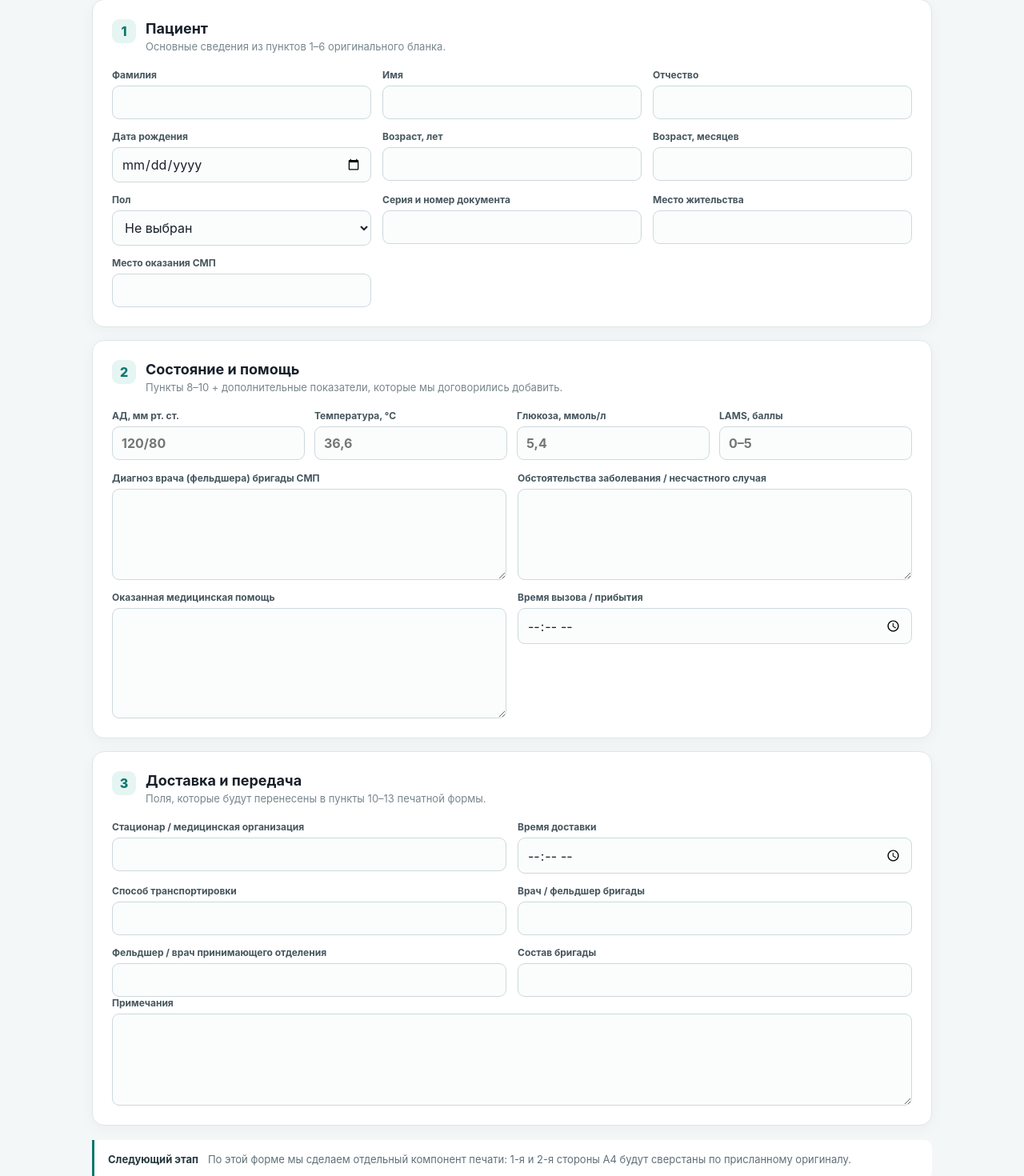
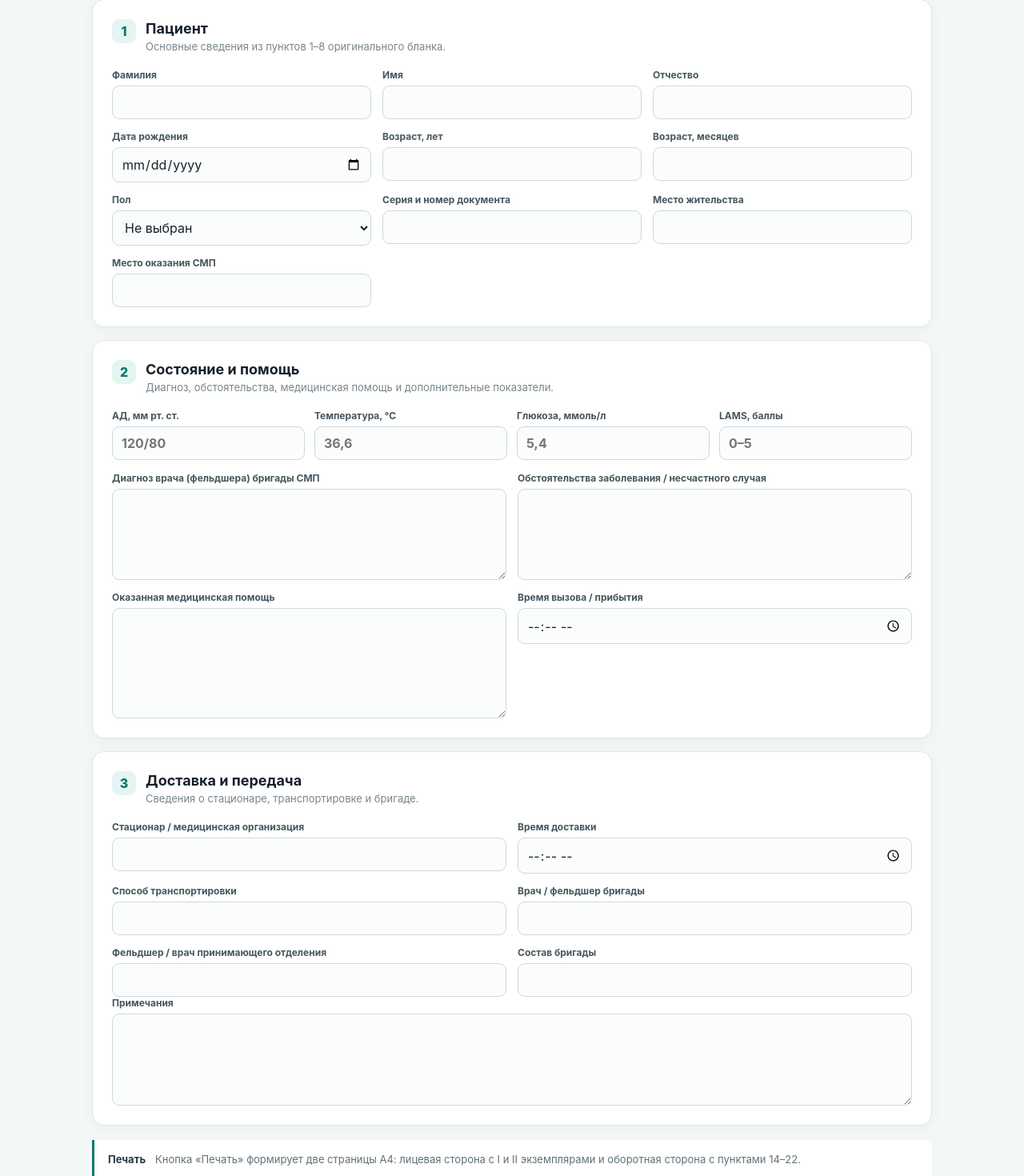
Before and after one commit to adamant1990/Smp-sheet, a React (Vite) app: page / in a window 1280 px wide. Shown: the part 254-1724 px from the top of the page at 80% size. Built offline with nearby package versions, Linux system fonts and the light colour scheme.

Commit message:
Подключена печатная версия сопроводительного листа А4

```diff
--- a/src/App.jsx
+++ b/src/App.jsx
@@ -1,141 +1,47 @@
 import { useMemo, useState } from 'react';
 import { ClipboardList, Printer, RotateCcw, Stethoscope } from 'lucide-react';
+import PrintSheet from './components/PrintSheet';
 
 const initialForm = {
-  surname: '',
-  name: '',
-  patronymic: '',
-  birthDate: '',
-  ageYears: '',
-  ageMonths: '',
-  sex: '',
-  document: '',
-  address: '',
-  scene: '',
-  diagnosis: '',
-  circumstances: '',
-  callTime: '',
-  help: '',
-  bloodPressure: '',
-  temperature: '',
-  glucose: '',
-  lams: '',
-  hospital: '',
-  deliveryTime: '',
-  transport: '',
-  stationDoctor: '',
-  team: '',
-  brigadeDoctor: '',
-  notes: '',
+  surname: '', name: '', patronymic: '', birthDate: '', ageYears: '', ageMonths: '', sex: '', document: '', address: '', scene: '', diagnosis: '', circumstances: '', callTime: '', help: '', bloodPressure: '', temperature: '', glucose: '', lams: '', hospital: '', deliveryTime: '', transport: '', stationDoctor: '', team: '', brigadeDoctor: '', notes: '',
 };
 
 function Field({ label, name, value, onChange, type = 'text', placeholder = '', wide = false }) {
-  return (
-    <label className={wide ? 'field field-wide' : 'field'}>
-      <span>{label}</span>
-      <input name={name} type={type} value={value} onChange={onChange} placeholder={placeholder} />
-    </label>
-  );
+  return <label className={wide ? 'field field-wide' : 'field'}><span>{label}</span><input name={name} type={type} value={value} onChange={onChange} placeholder={placeholder} /></label>;
 }
-
 function TextField({ label, name, value, onChange, rows = 3 }) {
-  return (
-    <label className="field field-wide">
-      <span>{label}</span>
-      <textarea name={name} rows={rows} value={value} onChange={onChange} />
-    </label>
-  );
+  return <label className="field field-wide"><span>{label}</span><textarea name={name} rows={rows} value={value} onChange={onChange} /></label>;
 }
 
 export default function App() {
   const [form, setForm] = useState(initialForm);
-
   const hasStroke = useMemo(() => /инсульт|ОНМК|ишемическ|геморрагическ/i.test(form.diagnosis), [form.diagnosis]);
-
-  const update = (event) => {
-    const { name, value } = event.target;
-    setForm((prev) => ({ ...prev, [name]: value }));
-  };
-
+  const update = (event) => { const { name, value } = event.target; setForm((prev) => ({ ...prev, [name]: value })); };
   const reset = () => setForm(initialForm);
 
-  return (
-    <div className="app-shell">
+  return <div className="app-shell">
+    <div className="screen-ui">
       <header className="topbar">
-        <div className="brand">
-          <div className="brand-icon"><Stethoscope size={22} /></div>
-          <div>
-            <strong>Сопроводительный лист СМП</strong>
-            <small>Электронная форма • проект Smp-sheet</small>
-          </div>
-        </div>
-        <div className="actions">
-          <button className="secondary" type="button" onClick={reset}><RotateCcw size={17} /> Очистить</button>
-          <button className="primary" type="button" onClick={() => window.print()}><Printer size={17} /> Печать</button>
-        </div>
+        <div className="brand"><div className="brand-icon"><Stethoscope size={22} /></div><div><strong>Сопроводительный лист СМП</strong><small>Электронная форма • проект Smp-sheet</small></div></div>
+        <div className="actions"><button className="secondary" type="button" onClick={reset}><RotateCcw size={17} /> Очистить</button><button className="primary" type="button" onClick={() => window.print()}><Printer size={17} /> Печать</button></div>
       </header>
-
       <main className="workspace">
-        <section className="intro">
-          <div>
-            <p className="eyebrow">СОПРОВОДИТЕЛЬНЫЙ ЛИСТ И ТАЛОН К НЕМУ</p>
-            <h1>Заполнение листа</h1>
-            <p>Данные вводятся один раз, а печатная версия будет сформирована отдельно в формате двустороннего А4.</p>
-          </div>
-          <div className="status"><ClipboardList size={18} /> Черновик</div>
+        <section className="intro"><div><p className="eyebrow">СОПРОВОДИТЕЛЬНЫЙ ЛИСТ И ТАЛОН К НЕМУ</p><h1>Заполнение листа</h1><p>Данные вводятся один раз, а печатная версия автоматически формируется в виде двух сторон А4.</p></div><div className="status"><ClipboardList size={18} /> Черновик</div></section>
+        <section className="card"><div className="section-head"><span className="number">1</span><div><h2>Пациент</h2><p>Основные сведения из пунктов 1–8 оригинального бланка.</p></div></div><div className="grid three">
+          <Field label="Фамилия" name="surname" value={form.surname} onChange={update}/><Field label="Имя" name="name" value={form.name} onChange={update}/><Field label="Отчество" name="patronymic" value={form.patronymic} onChange={update}/>
+          <Field label="Дата рождения" name="birthDate" value={form.birthDate} onChange={update} type="date"/><Field label="Возраст, лет" name="ageYears" value={form.ageYears} onChange={update} type="number"/><Field label="Возраст, месяцев" name="ageMonths" value={form.ageMonths} onChange={update} type="number"/>
+          <label className="field"><span>Пол</span><select name="sex" value={form.sex} onChange={update}><option value="">Не выбран</option><option>мужской</option><option>женский</option></select></label>
+          <Field label="Серия и номер документа" name="document" value={form.document} onChange={update} wide/><Field label="Место жительства" name="address" value={form.address} onChange={update} wide/><Field label="Место оказания СМП" name="scene" value={form.scene} onChange={update} wide/>
+        </div></section>
+        <section className="card"><div className="section-head"><span className="number">2</span><div><h2>Состояние и помощь</h2><p>Диагноз, обстоятельства, медицинская помощь и дополнительные показатели.</p></div></div>
+          <div className="vitals"><Field label="АД, мм рт. ст." name="bloodPressure" value={form.bloodPressure} onChange={update} placeholder="120/80"/><Field label="Температура, °C" name="temperature" value={form.temperature} onChange={update} placeholder="36,6"/><Field label="Глюкоза, ммоль/л" name="glucose" value={form.glucose} onChange={update} placeholder="5,4"/><Field label="LAMS, баллы" name="lams" value={form.lams} onChange={update} type="number" placeholder="0–5"/></div>
+          {hasStroke && <div className="notice">Обнаружены признаки инсульта/ОНМК — перед печатью проверьте LAMS и глюкозу.</div>}
+          <div className="grid two"><TextField label="Диагноз врача (фельдшера) бригады СМП" name="diagnosis" value={form.diagnosis} onChange={update} rows={4}/><TextField label="Обстоятельства заболевания / несчастного случая" name="circumstances" value={form.circumstances} onChange={update} rows={4}/><TextField label="Оказанная медицинская помощь" name="help" value={form.help} onChange={update} rows={5}/><Field label="Время вызова / прибытия" name="callTime" value={form.callTime} onChange={update} type="time"/></div>
         </section>
-
-        <section className="card">
-          <div className="section-head"><span className="number">1</span><div><h2>Пациент</h2><p>Основные сведения из пунктов 1–6 оригинального бланка.</p></div></div>
-          <div className="grid three">
-            <Field label="Фамилия" name="surname" value={form.surname} onChange={update} />
-            <Field label="Имя" name="name" value={form.name} onChange={update} />
-            <Field label="Отчество" name="patronymic" value={form.patronymic} onChange={update} />
-            <Field label="Дата рождения" name="birthDate" value={form.birthDate} onChange={update} type="date" />
-            <Field label="Возраст, лет" name="ageYears" value={form.ageYears} onChange={update} type="number" />
-            <Field label="Возраст, месяцев" name="ageMonths" value={form.ageMonths} onChange={update} type="number" />
-            <label className="field"><span>Пол</span><select name="sex" value={form.sex} onChange={update}><option value="">Не выбран</option><option>мужской</option><option>женский</option></select></label>
-            <Field label="Серия и номер документа" name="document" value={form.document} onChange={update} wide />
-            <Field label="Место жительства" name="address" value={form.address} onChange={update} wide />
-            <Field label="Место оказания СМП" name="scene" value={form.scene} onChange={update} wide />
-          </div>
-        </section>
-
-        <section className="card">
-          <div className="section-head"><span className="number">2</span><div><h2>Состояние и помощь</h2><p>Пункты 8–10 + дополнительные показатели, которые мы договорились добавить.</p></div></div>
-          <div className="vitals">
-            <Field label="АД, мм рт. ст." name="bloodPressure" value={form.bloodPressure} onChange={update} placeholder="120/80" />
-            <Field label="Температура, °C" name="temperature" value={form.temperature} onChange={update} placeholder="36,6" />
-            <Field label="Глюкоза, ммоль/л" name="glucose" value={form.glucose} onChange={update} placeholder="5,4" />
-            <Field label="LAMS, баллы" name="lams" value={form.lams} onChange={update} type="number" placeholder="0–5" />
-          </div>
-          {hasStroke && <div className="notice">Обнаружены ключевые слова, связанные с инсультом — поля LAMS и глюкозы выделены для обязательной проверки перед печатью.</div>}
-          <div className="grid two">
-            <TextField label="Диагноз врача (фельдшера) бригады СМП" name="diagnosis" value={form.diagnosis} onChange={update} rows={4} />
-            <TextField label="Обстоятельства заболевания / несчастного случая" name="circumstances" value={form.circumstances} onChange={update} rows={4} />
-            <TextField label="Оказанная медицинская помощь" name="help" value={form.help} onChange={update} rows={5} />
-            <Field label="Время вызова / прибытия" name="callTime" value={form.callTime} onChange={update} type="time" />
-          </div>
-        </section>
-
-        <section className="card">
-          <div className="section-head"><span className="number">3</span><div><h2>Доставка и передача</h2><p>Поля, которые будут перенесены в пункты 10–13 печатной формы.</p></div></div>
-          <div className="grid two">
-            <Field label="Стационар / медицинская организация" name="hospital" value={form.hospital} onChange={update} />
-            <Field label="Время доставки" name="deliveryTime" value={form.deliveryTime} onChange={update} type="time" />
-            <Field label="Способ транспортировки" name="transport" value={form.transport} onChange={update} />
-            <Field label="Врач / фельдшер бригады" name="brigadeDoctor" value={form.brigadeDoctor} onChange={update} />
-            <Field label="Фельдшер / врач принимающего отделения" name="stationDoctor" value={form.stationDoctor} onChange={update} />
-            <Field label="Состав бригады" name="team" value={form.team} onChange={update} />
-          </div>
-          <TextField label="Примечания" name="notes" value={form.notes} onChange={update} rows={4} />
-        </section>
-
-        <section className="next-step">
-          <strong>Следующий этап</strong>
-          <span>По этой форме мы сделаем отдельный компонент печати: 1-я и 2-я стороны А4 будут сверстаны по присланному оригиналу.</span>
-        </section>
+        <section className="card"><div className="section-head"><span className="number">3</span><div><h2>Доставка и передача</h2><p>Сведения о стационаре, транспортировке и бригаде.</p></div></div><div className="grid two"><Field label="Стационар / медицинская организация" name="hospital" value={form.hospital} onChange={update}/><Field label="Время доставки" name="deliveryTime" value={form.deliveryTime} onChange={update} type="time"/><Field label="Способ транспортировки" name="transport" value={form.transport} onChange={update}/><Field label="Врач / фельдшер бригады" name="brigadeDoctor" value={form.brigadeDoctor} onChange={update}/><Field label="Фельдшер / врач принимающего отделения" name="stationDoctor" value={form.stationDoctor} onChange={update}/><Field label="Состав бригады" name="team" value={form.team} onChange={update}/></div><TextField label="Примечания" name="notes" value={form.notes} onChange={update} rows={4}/></section>
+        <section className="next-step"><strong>Печать</strong><span>Кнопка «Печать» формирует две страницы А4: лицевая сторона с I и II экземплярами и оборотная сторона с пунктами 14–22.</span></section>
       </main>
     </div>
-  );
+    <PrintSheet form={form}/>
+  </div>;
 }
```
